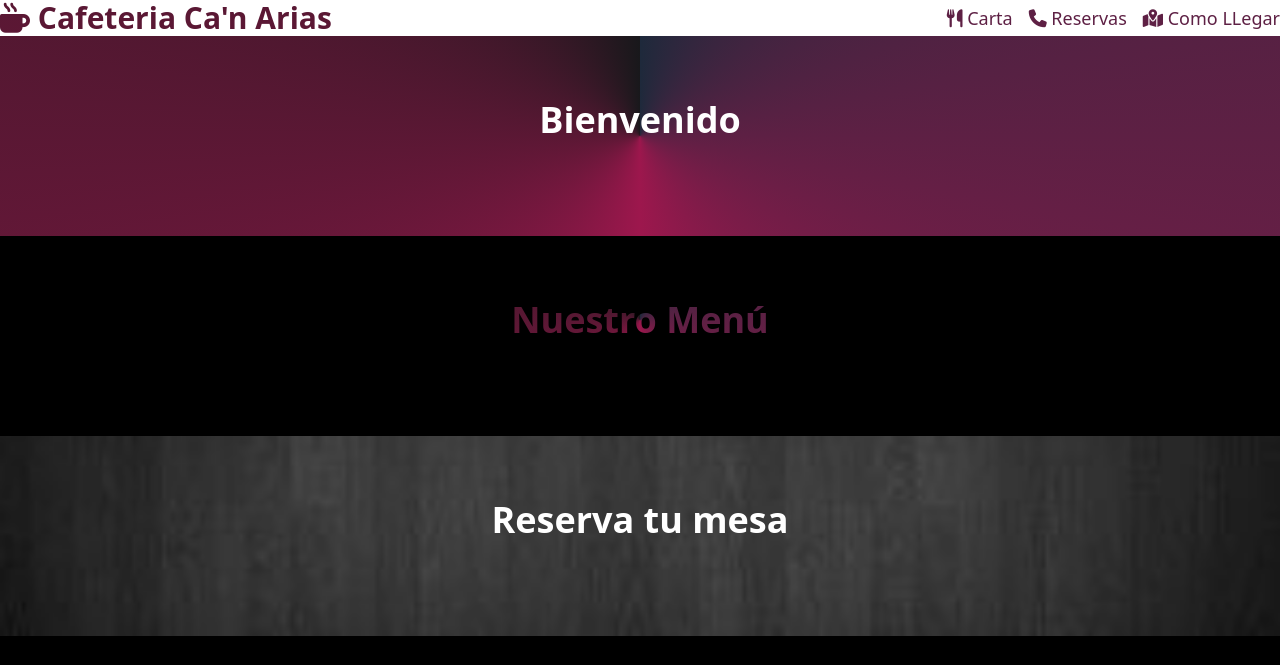
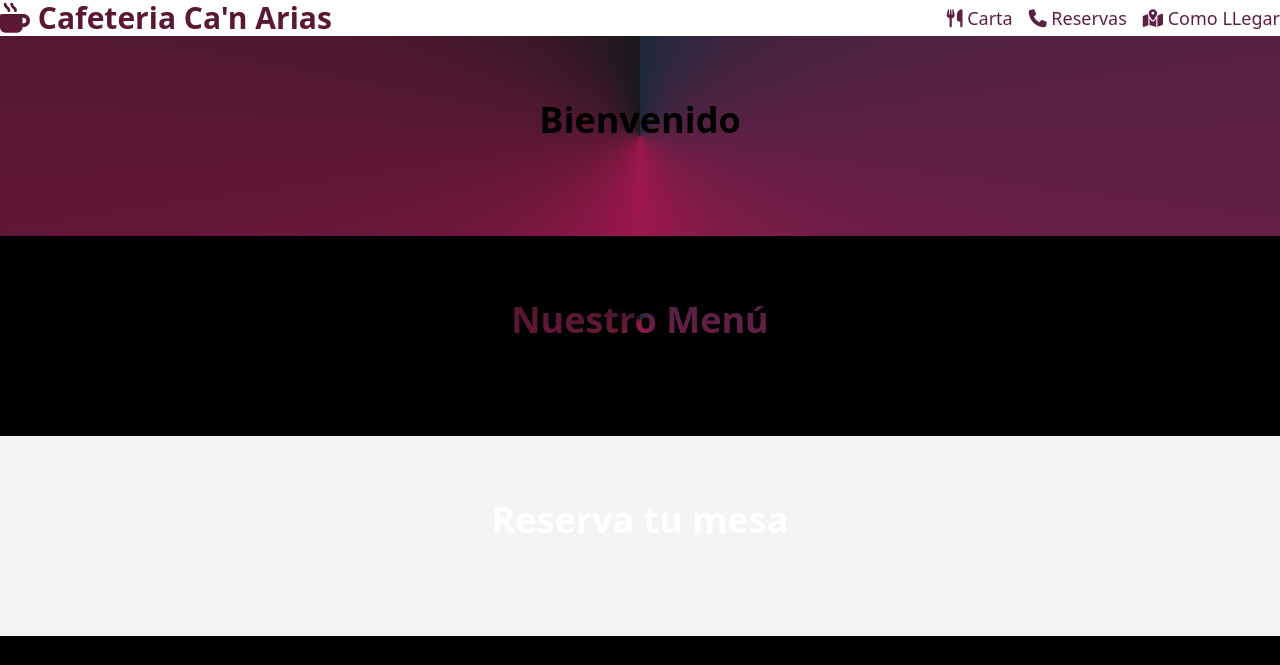
Before and after one commit to JoanLlompart/Practica-Restaurant, a website: page src/index.html in a window 1280 px wide. Shown: the top 665 px of the page. Drawn offline with nearby package versions, Linux system fonts and the light colour scheme.

Commit message:
Refactor

```diff
--- a/src/css/index.css
+++ b/src/css/index.css
@@ -11,7 +11,7 @@ footer {
 }
 #inicio {
     background-image: conic-gradient(rgb(30, 41, 59), rgb(157, 23, 77), rgb(24, 24, 27));
-    color: white; /* Cambia el color del texto si es necesario para que sea legible sobre el gradiente */
+    color: rgb(0, 0, 0); /* Cambia el color del texto si es necesario para que sea legible sobre el gradiente */
 }
 
 .bg-gradient-conic {
--- a/src/index.html
+++ b/src/index.html
@@ -13,7 +13,7 @@
     <link href="https://cdn.jsdelivr.net/npm/tailwindcss@2.2.19/dist/tailwind.min.css" rel="stylesheet">
     <script src="https://kit.fontawesome.com/2684e8a577.js" crossorigin="anonymous"></script>
 
-    <script src="https://translate.google.com/translate_a/element.js?hl=es"></script>
+    <!-- <script src="https://translate.google.com/translate_a/element.js?hl=es"></script>-->
     <link rel="stylesheet" href="css/index.css">
 </head>
 
```
Also changed, not shown: src/img/fondo formulario.jpg (deleted), 1 other file.
